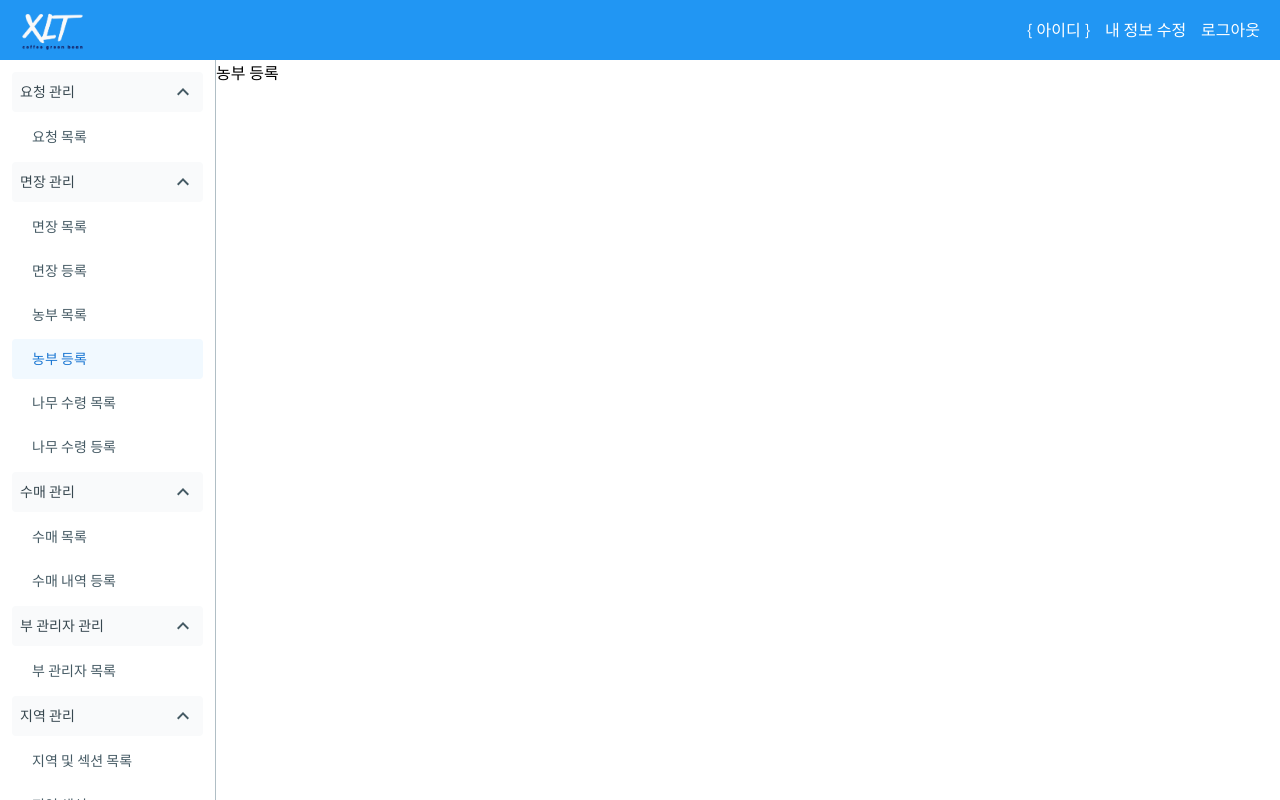
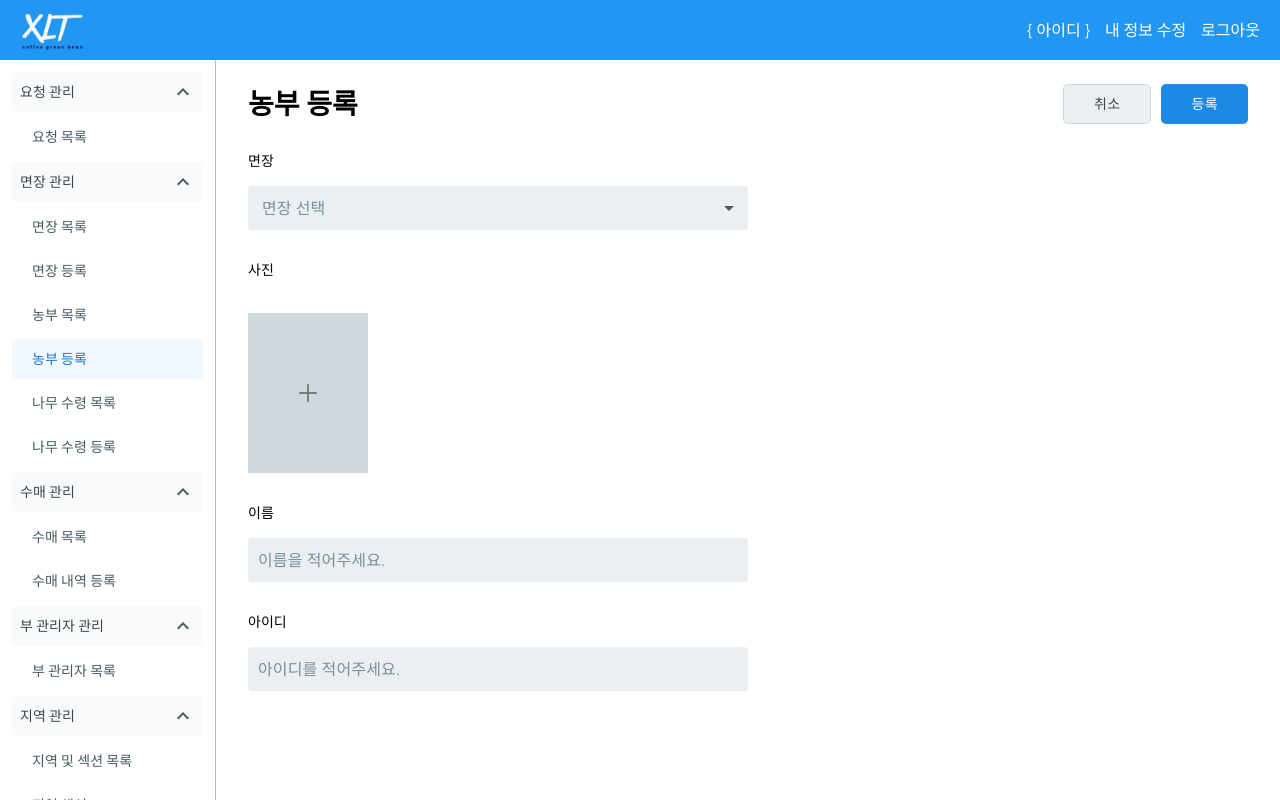
Before and after one commit to media-art-nation/coffee-frontend, a React (Vite) app: page /village-heads/farmers/register in a window 1280 px wide. Built offline with nearby package versions, Linux system fonts and the light colour scheme; a web font is replaced by a local one.

Commit message:
[feat] 농부 등록 화면 레이아웃 구현

```diff
--- a/src/components/LabelAndInput.tsx
+++ b/src/components/LabelAndInput.tsx
@@ -6,7 +6,7 @@ interface LabelAndInputProps extends StackProps {
     labelValue: string;
     inputValue: string;
     inputOnChange: (e: React.ChangeEvent<HTMLInputElement>) => void;
-    placeholder: string;
+    placeholder?: string;
     type?: string;
 }
 
@@ -14,7 +14,7 @@ const LabelAndInput: React.FC<LabelAndInputProps> = ({
     labelValue,
     inputValue,
     inputOnChange,
-    placeholder,
+    placeholder = '',
     type = 'text',
     sx,
 }) => {
--- a/src/components/LabelAndSelect.tsx
+++ b/src/components/LabelAndSelect.tsx
@@ -8,7 +8,7 @@ interface LabelAndSelectProps extends StackProps {
     labelValue: string;
     inputValue: string;
     inputOnChange: (e: SelectChangeEvent<string>) => void;
-    placeholder: string;
+    placeholder?: string;
     selectArr: { value: string; label: string }[];
 }
 
@@ -16,7 +16,7 @@ const LabelAndSelect: React.FC<LabelAndSelectProps> = ({
     labelValue,
     inputValue,
     inputOnChange,
-    placeholder,
+    placeholder = '',
     selectArr,
     sx,
 }) => {
--- a/src/components/Title.tsx
+++ b/src/components/Title.tsx
@@ -11,12 +11,15 @@ const Title = ({ title, children }: TitleProps) => {
             sx={{
                 flexDirection: 'row',
                 justifyContent: 'space-between',
+                alignItems: 'center',
                 padding: '24px 32px',
                 width: '100%',
             }}
         >
             <Typography variant="h2/bold">{title}</Typography>
-            <Stack>{children}</Stack>
+            <Stack gap={'10px'} direction={'row'} sx={{ height: '40px' }}>
+                {children}
+            </Stack>
         </Stack>
     );
 };
--- a/src/pages/Farmers/FarmerRegister/index.tsx
+++ b/src/pages/Farmers/FarmerRegister/index.tsx
@@ -1,7 +1,56 @@
-import { Stack } from '@mui/material';
+import React from 'react';
+
+import { Button, Stack, Typography } from '@mui/material';
+
+import AddPhoto from '@/components/AddPhoto';
+import LabelAndInput from '@/components/LabelAndInput';
+import LabelAndSelect from '@/components/LabelAndSelect';
+import PageLayout from '@/components/PageLayout';
+import Title from '@/components/Title';
 
 const FarmerRegister = () => {
-    return <Stack sx={{ width: '100%' }}>농부 등록</Stack>;
+    const [villageHead, setVillageHead] = React.useState<string>('');
+    const [farmerName, setFarmerName] = React.useState<string>('');
+    const [farmerId, setFarmerId] = React.useState<string>('');
+    return (
+        <Stack>
+            <Title title="농부 등록">
+                <Button variant="containedGrey">취소</Button>
+                <Button variant="containedBlue">등록</Button>
+            </Title>
+            <PageLayout gap={'27px'}>
+                <LabelAndSelect
+                    sx={{ width: '500px' }}
+                    labelValue="면장"
+                    inputValue={villageHead}
+                    inputOnChange={(e) => setVillageHead(e.target.value)}
+                    placeholder="면장 선택"
+                    selectArr={[
+                        { value: '1', label: '면장1' },
+                        { value: '2', label: '면장2' },
+                    ]}
+                />
+                <Stack gap={'30px'}>
+                    <Typography fontSize={'14px'}>사진</Typography>
+                    <AddPhoto />
+                </Stack>
+                <LabelAndInput
+                    sx={{ width: '500px' }}
+                    labelValue="이름"
+                    placeholder="이름을 적어주세요."
+                    inputValue={farmerName}
+                    inputOnChange={(e) => setFarmerName(e.target.value)}
+                />
+                <LabelAndInput
+                    sx={{ width: '500px' }}
+                    labelValue="아이디"
+                    placeholder="아이디를 적어주세요."
+                    inputValue={farmerId}
+                    inputOnChange={(e) => setFarmerId(e.target.value)}
+                />
+            </PageLayout>
+        </Stack>
+    );
 };
 
 export default FarmerRegister;
```
